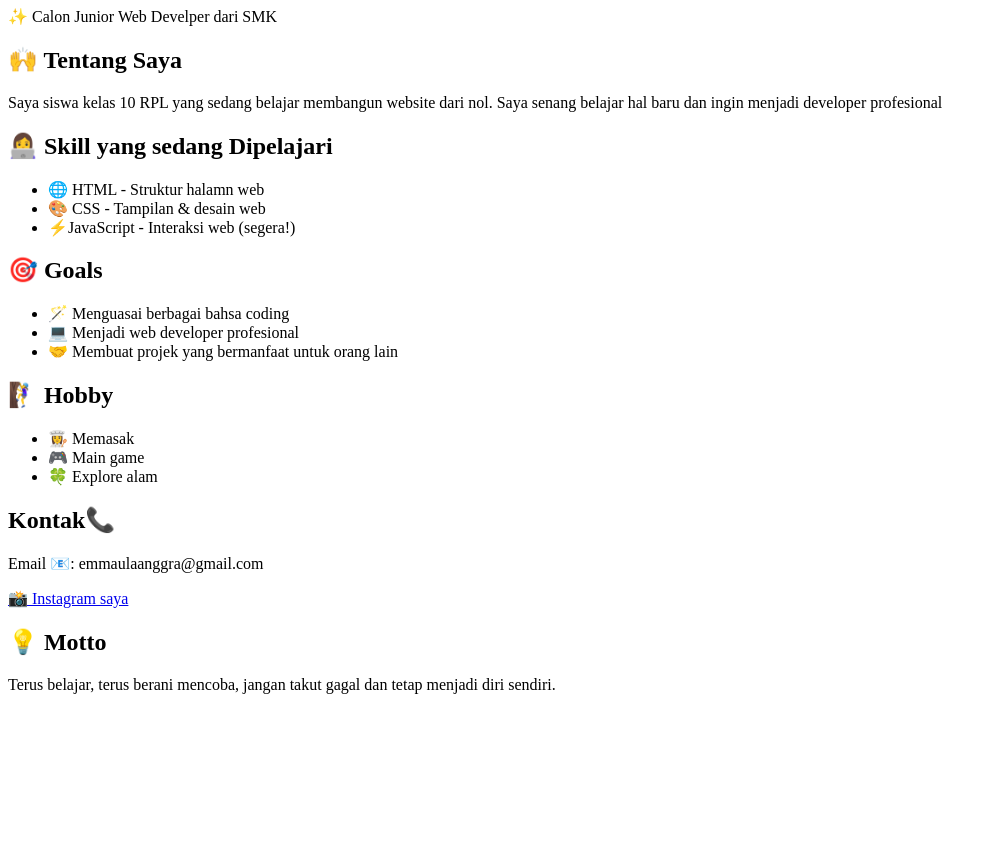
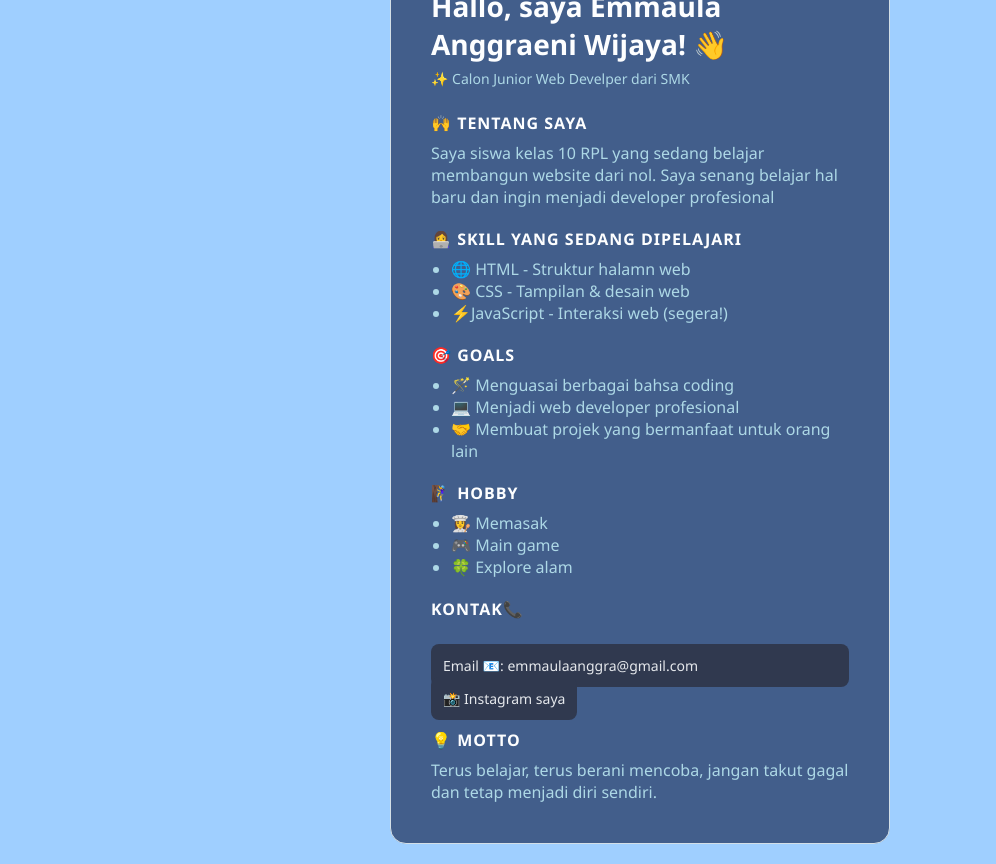
Before and after one commit to emmaula/Tugas_1_smkn1kepanjen, a plain HTML site: page index.html in a window 1280 px wide. Shown: the part 74-938 px from the top of the page, without its empty margins (0-996 px from the left). Before the commit the page ends 800 px from the top, so only its background shows below. Drawn offline with Linux system fonts and the light colour scheme.

Commit message:
ganti nama file

```diff
--- a/index.html
+++ b/index.html
@@ -5,7 +5,7 @@
 <link rel="preconnect" href="https://fonts.gstatic.com" crossorigin>
 <link href="https://fonts.googleapis.com/css2?family=Libre+Baskerville:ital,wght@0,400..700;1,400..700&family=Roboto+Slab:wght@100..900&display=swap" rel="stylesheet">
     <meta charset="UTF-8">
-    <link rel="stylesheet" href="modul1.css">
+    <link rel="stylesheet" href="style.css">
     <title>Profil-Emmaula Anggraeni Wijaya</title>
 </head>
 <body>
```
